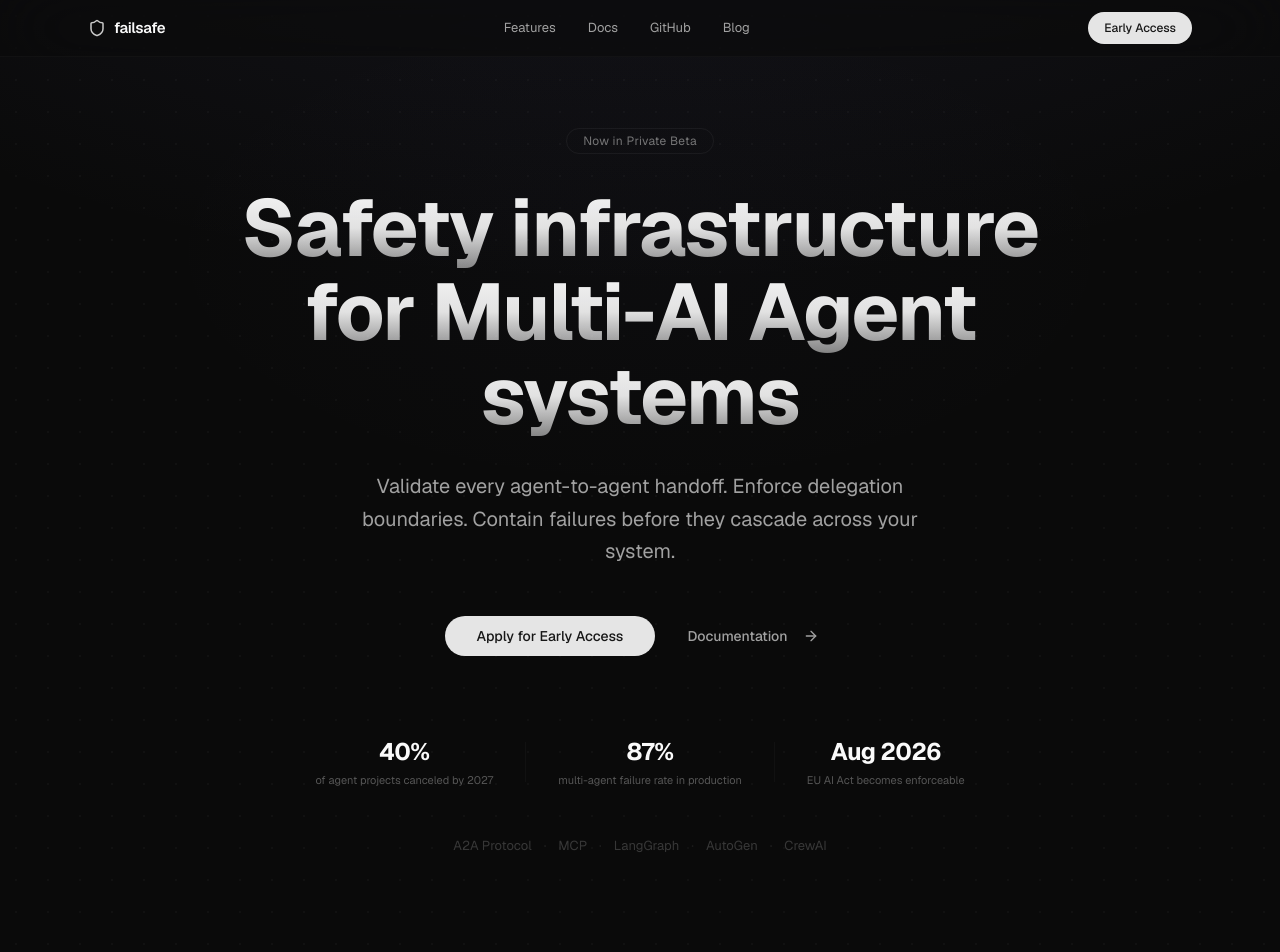
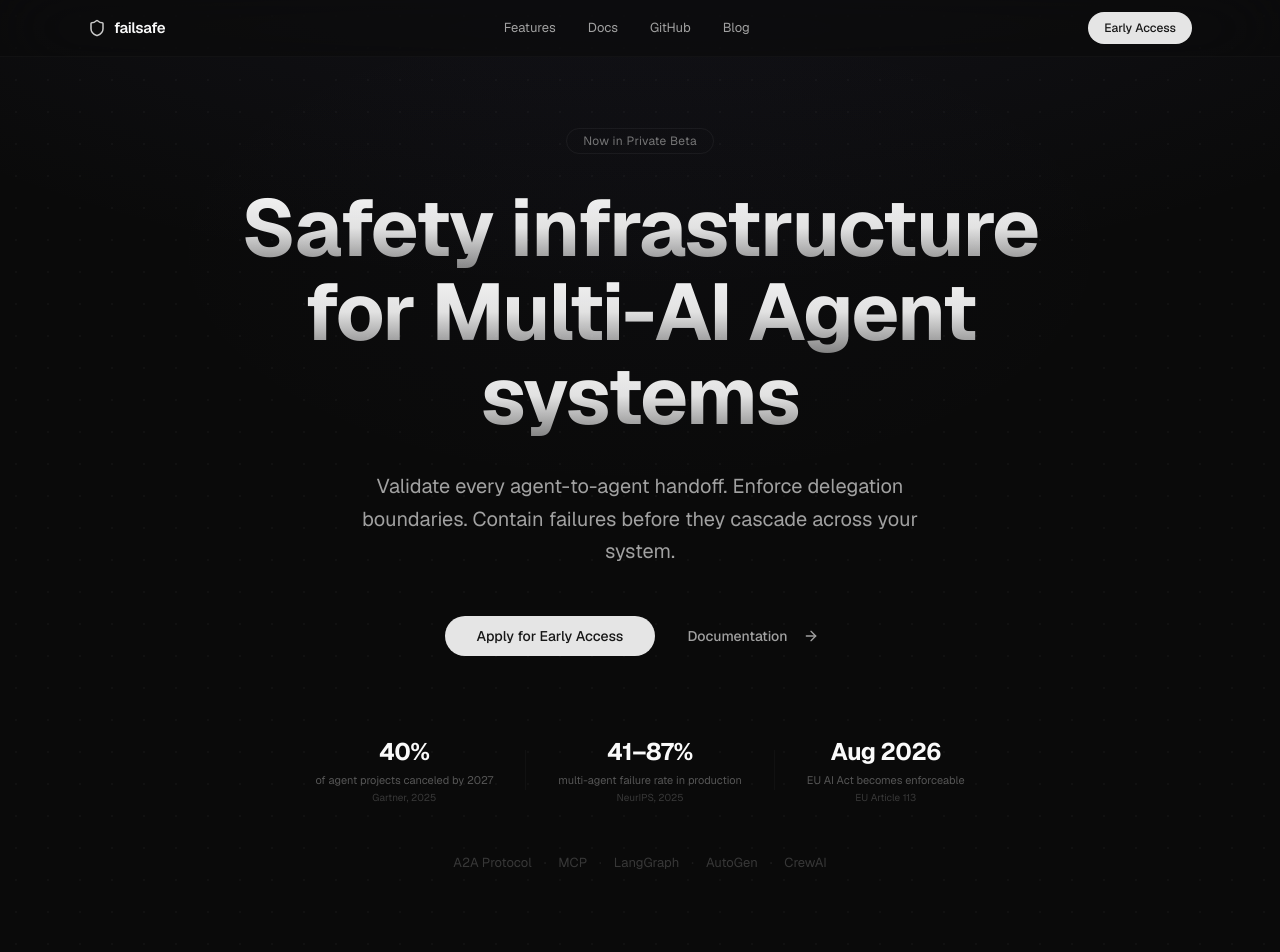
Before and after one commit to andyjphu/failsafe, a Next.js app: page / in a window 1280 px wide. Shown: the top 952 px of the page. Built offline with nearby package versions, Linux system fonts and the light colour scheme.

Commit message:
feat: citations

```diff
--- a/components/hero.tsx
+++ b/components/hero.tsx
@@ -8,9 +8,9 @@ import { ArrowRight } from "lucide-react";
 const frameworks = ["A2A Protocol", "MCP", "LangGraph", "AutoGen", "CrewAI"];
 
 const stats = [
-  { value: "40%", label: "of agent projects canceled by 2027" },
-  { value: "87%", label: "multi-agent failure rate in production" },
-  { value: "Aug 2026", label: "EU AI Act becomes enforceable" },
+  { value: "40%", label: "of agent projects canceled by 2027", cite: "Gartner, 2025" },
+  { value: "41–87%", label: "multi-agent failure rate in production", cite: "NeurIPS, 2025" },
+  { value: "Aug 2026", label: "EU AI Act becomes enforceable", cite: "EU Article 113" },
 ];
 
 export function Hero() {
@@ -111,6 +111,9 @@ export function Hero() {
                 <div className="text-[11px] text-muted-foreground/50 mt-1">
                   {stat.label}
                 </div>
+                <div className="text-[10px] text-muted-foreground/30 mt-0.5">
+                  {stat.cite}
+                </div>
               </div>
             </div>
           ))}
```
